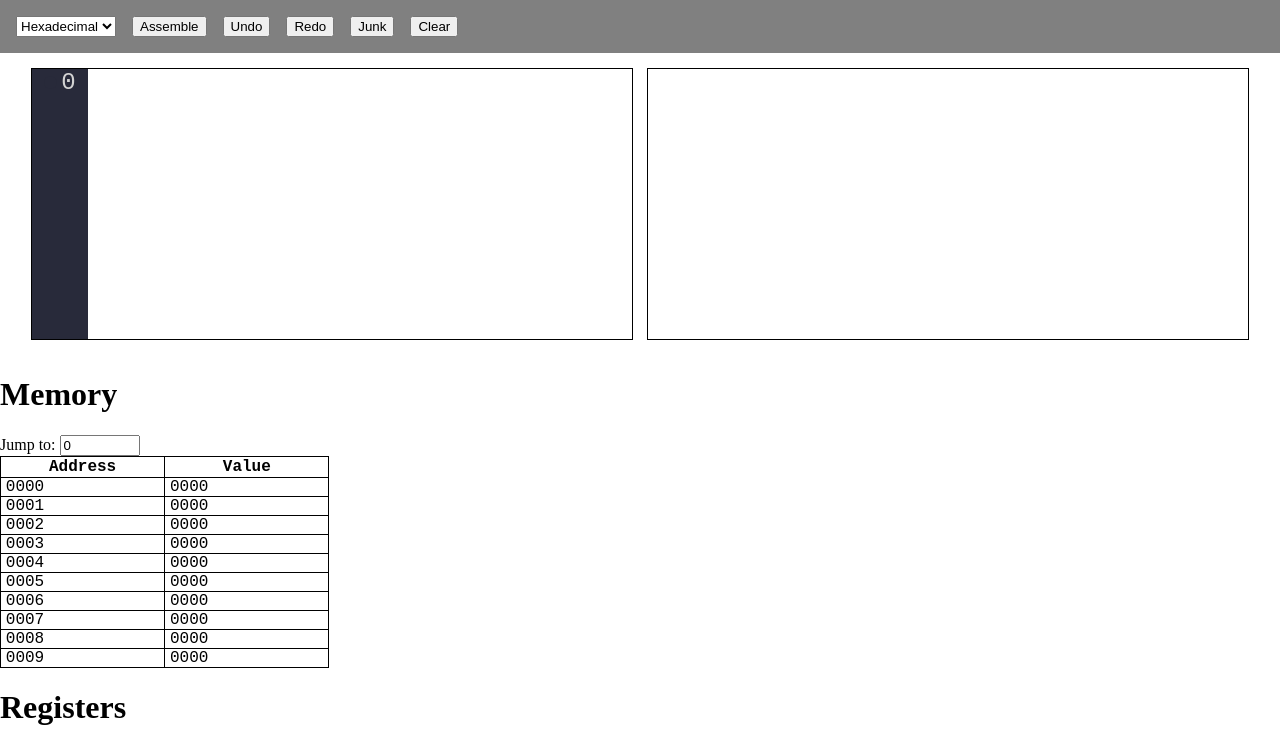
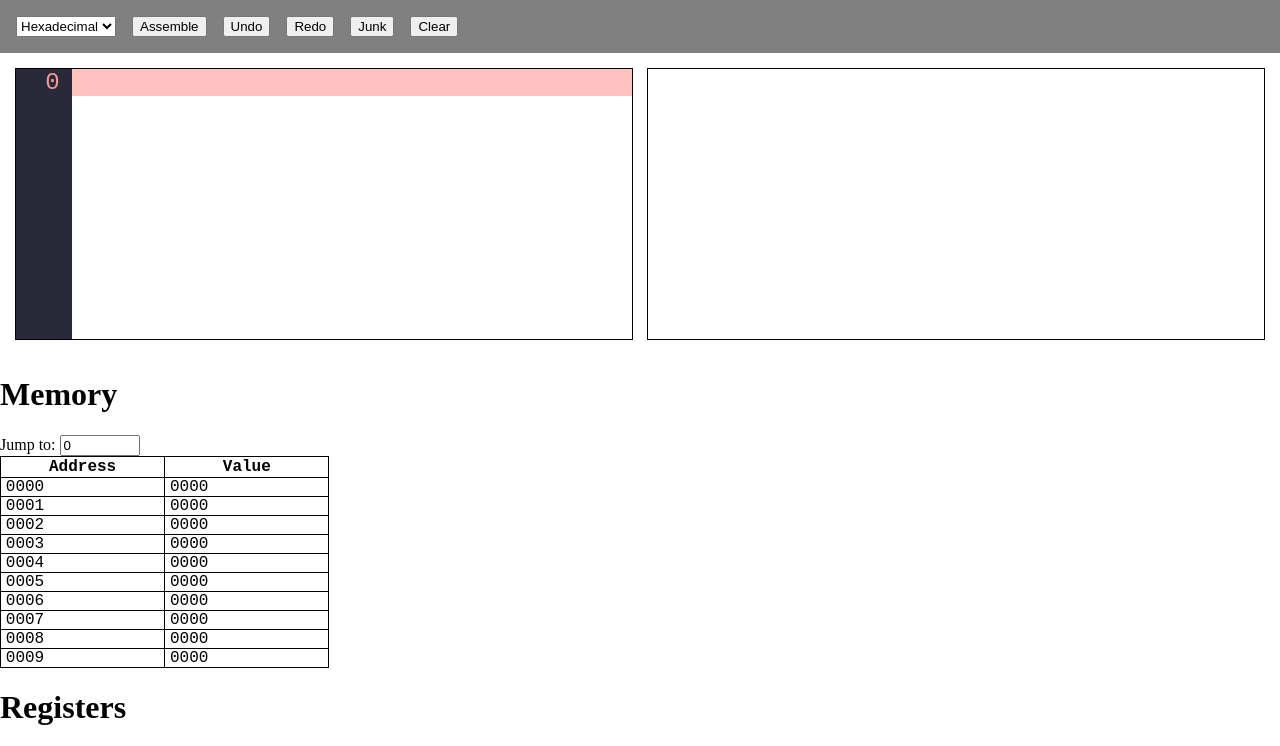
Before and after one commit to horenso/micro16, a Vue app: page / in a window 1280 px wide. Shown: the top 746 px of the page. Built offline with nearby package versions, Linux system fonts and the light colour scheme; the HTML template or start-up script is replaced by a standard one.

Commit message:
Add highlightedLine to codeStore and to CodeEditor.
This allows one line to be "active", this will be used to indicate
the current executed line.

```diff
--- a/src/components/CodeEditor.vue
+++ b/src/components/CodeEditor.vue
@@ -1,24 +1,16 @@
 <script setup lang="ts">
 import { ref } from 'vue';
 import { useCodeStore } from '@/stores/code';
-import { Token } from '@/service/assembler/token';
 
 const codeStore = useCodeStore();
 
 const textareaRef = ref<HTMLTextAreaElement>();
 const codeOverlayRef = ref<HTMLPreElement>();
 
-const tokenizedLines: Token[][] = [];
-
 function onInput(event: Event) {
     const target = event.target as HTMLInputElement;
     codeStore.setCode(target.value);
 }
-
-codeStore.$subscribe(() => {
-    const res = highlightCode(codeStore.code);
-    (codeOverlayRef.value as HTMLPreElement).innerHTML = res;
-});
 
 function onTab() {
     if (textareaRef.value === undefined) {
@@ -42,47 +34,6 @@ function onScroll() {
     const overlay = codeOverlayRef.value as HTMLPreElement;
     overlay.scrollLeft = textarea.scrollLeft;
 }
-
-function getSpan(className: string, text: string): string {
-    return `<span class=${className}>${text}</span>`;
-}
-
-function highlightCode(code: string): string {
-    let highlightedCode = '';
-    for (let line of codeStore.tokenizedLines) {
-        for (let token of line) {
-            switch (token.type) {
-                case 'GOTO':
-                case 'IF':
-                case 'FUNCTION':
-                case 'LOCATION':
-                    highlightedCode += getSpan('keyword', token.text);
-                    break;
-                case 'ARROW':
-                case 'UNARY_OPERATOR':
-                case 'BINARY_OPERATOR':
-                case 'L_PAREN':
-                case 'R_PAREN':
-                    highlightedCode += getSpan('punctuation', token.text);
-                    break;
-                case 'COMMENT':
-                    highlightedCode += getSpan('comment', token.text);
-                    break;
-                case 'GARBAGE':
-                    highlightedCode += getSpan('garbage', token.text);
-                    break;
-                case 'JUMP_ADDRESS':
-                    highlightedCode += getSpan('number', token.text);
-                    break;
-                default:
-                    highlightedCode += token.text;
-                    break;
-            }
-        }
-        highlightedCode += '\n';
-    }
-    return highlightedCode;
-}
 </script>
 
 <template>
@@ -95,7 +46,14 @@ function highlightCode(code: string): string {
                     class="line-number"
                 >
                     <input type="checkbox" class="breakpoint" />
-                    <span class="line-number-text">{{ i }}</span>
+                    <span
+                        class="line-number-text"
+                        :class="{
+                            'line-number-selected':
+                                codeStore.activeLineIndex === i,
+                        }"
+                        >{{ i }}</span
+                    >
                 </div>
             </div>
             <div class="code-area">
@@ -110,17 +68,39 @@ function highlightCode(code: string): string {
                     @keydown.tab.prevent="onTab"
                     @scroll="onScroll"
                 ></textarea>
-                <pre class="code-overlay" ref="codeOverlayRef"></pre>
+                <pre
+                    class="code-overlay"
+                    ref="codeOverlayRef"
+                    v-html="codeStore.codeOverlay"
+                ></pre>
             </div>
         </div>
         <div class="assembled-code">
-            {{ codeStore.assembledCodeString }}
+            <div
+                v-for="(line, i) in codeStore.assembledCodeString.split('\n')"
+                class="assembled-code-line"
+                :class="{
+                    'assembled-code-line-active':
+                        codeStore.activeLineIndex === i,
+                }"
+            >
+                {{ line }}
+            </div>
         </div>
     </div>
 </template>
 
 <!-- Syntax highlighting classes: -->
 <style>
+.active-line {
+    background-color: #ff110041;
+    display: block;
+}
+
+.assembled-code-line-active {
+    background-color: #ff110041;
+}
+
 .keyword {
     color: #a72f2f;
 }
@@ -143,14 +123,7 @@ function highlightCode(code: string): string {
 </style>
 
 <style scoped>
-.wrapper > * {
-    font-family: 'Verdana,sans-serif', monospace;
-    font-size: 1.5rem;
-    /* box-sizing: border-box; */
-}
-
 .wrapper {
-    margin: 0 1em 0 1em;
     display: grid;
     grid-template-columns: 1fr 1fr;
     justify-items: stretch;
@@ -159,11 +132,16 @@ function highlightCode(code: string): string {
     min-height: 10em;
 }
 
+.wrapper > * {
+    font-family: 'Verdana,sans-serif', monospace;
+    font-size: 1.5rem;
+}
+
 .editor {
-    outline: 1px solid black;
     display: flex;
+    outline: 1px solid;
     flex-direction: row;
-    gap: 1em;
+    position: relative;
 }
 
 .line-numbers {
@@ -212,6 +190,10 @@ function highlightCode(code: string): string {
     user-select: none;
 }
 
+.line-number-selected {
+    color: #f09892;
+}
+
 .code-area {
     flex-grow: 1;
     display: flex;
--- a/src/stores/code.ts
+++ b/src/stores/code.ts
@@ -3,7 +3,6 @@ import { assembleLine } from '@/service/assembling';
 import { formatNumber } from '@/service/formatting';
 import { useSettingsStore } from '@/stores/settings';
 import { lexNeverFail } from '@/service/assembler/lexer';
-import { Token } from '@/service/assembler/token';
 
 interface ErrorReport {
     lineNumber: number;
@@ -12,23 +11,39 @@ interface ErrorReport {
 
 interface CodeState {
     code: string;
+    activeLineIndex: number;
     assembledCode: number[];
     // Whether the code has been edited since last assembling.
     isDirty: boolean;
     errors: ErrorReport[];
 }
 
+// TODO: Investigate h() and generated components for this
+//       This is for sure not a Vue-y way of doing this.
+function sanitize(text: string): string {
+    return text
+        .replaceAll('&', '&amp;')
+        .replaceAll('<', '&lt;')
+        .replaceAll('>', '&gt;')
+        .replaceAll('"', '&quot;')
+        .replaceAll("'", '&#039;');
+}
+
+function getSpan(className: string, text: string, doSanitize: boolean): string {
+    return `<span class=${className}>${
+        doSanitize ? sanitize(text) : text
+    }</span>`;
+}
+
 export const useCodeStore = defineStore('code', {
     state: (): CodeState => ({
         code: '',
+        activeLineIndex: 0,
         assembledCode: [],
         isDirty: false,
         errors: [],
     }),
     getters: {
-        tokenizedLines: (state): Token[][] => {
-            return state.code.split('\n').map((l) => lexNeverFail(l));
-        },
         assembledCodeString: (state): string => {
             if (state.errors.length > 0) {
                 return state.errors
@@ -48,12 +63,70 @@ export const useCodeStore = defineStore('code', {
                 )
                 .join('\n');
         },
+        codeOverlay: (state): string => {
+            const tokenLines = state.code
+                .split('\n')
+                .map((l) => lexNeverFail(l));
+            let highlightedCode = '';
+            for (let [index, line] of tokenLines.entries()) {
+                let lineContent = '';
+                for (let token of line) {
+                    switch (token.type) {
+                        case 'GOTO':
+                        case 'IF':
+                        case 'FUNCTION':
+                        case 'LOCATION':
+                            lineContent += getSpan('keyword', token.text, true);
+                            break;
+                        case 'ARROW':
+                        case 'UNARY_OPERATOR':
+                        case 'BINARY_OPERATOR':
+                        case 'L_PAREN':
+                        case 'R_PAREN':
+                            lineContent += getSpan(
+                                'punctuation',
+                                token.text,
+                                true
+                            );
+                            break;
+                        case 'COMMENT':
+                            lineContent += getSpan('comment', token.text, true);
+                            break;
+                        case 'GARBAGE':
+                            lineContent += getSpan('garbage', token.text, true);
+                            break;
+                        case 'JUMP_ADDRESS':
+                            lineContent += getSpan('number', token.text, true);
+                            break;
+                        default:
+                            lineContent += token.text;
+                            break;
+                    }
+                }
+                const isActiveLine = state.activeLineIndex === index;
+                if (isActiveLine) {
+                    highlightedCode += getSpan(
+                        'active-line',
+                        lineContent.length > 0 ? lineContent : '\n',
+                        false
+                    );
+                } else {
+                    highlightedCode += lineContent + '\n';
+                }
+            }
+            return highlightedCode;
+        },
     },
     actions: {
         setCode(newCode: string): void {
             this.code = newCode;
             this.assembledCode = [];
             this.isDirty = true;
+
+            // Set active line to last line just to test
+            // const newlineMatch = this.code.match(/\n/g);
+            // this.activeLineIndex =
+            //     newlineMatch !== null ? newlineMatch.length : 0;
         },
         assemble(): void {
             let newAssembledCode: number[] = [];
```
